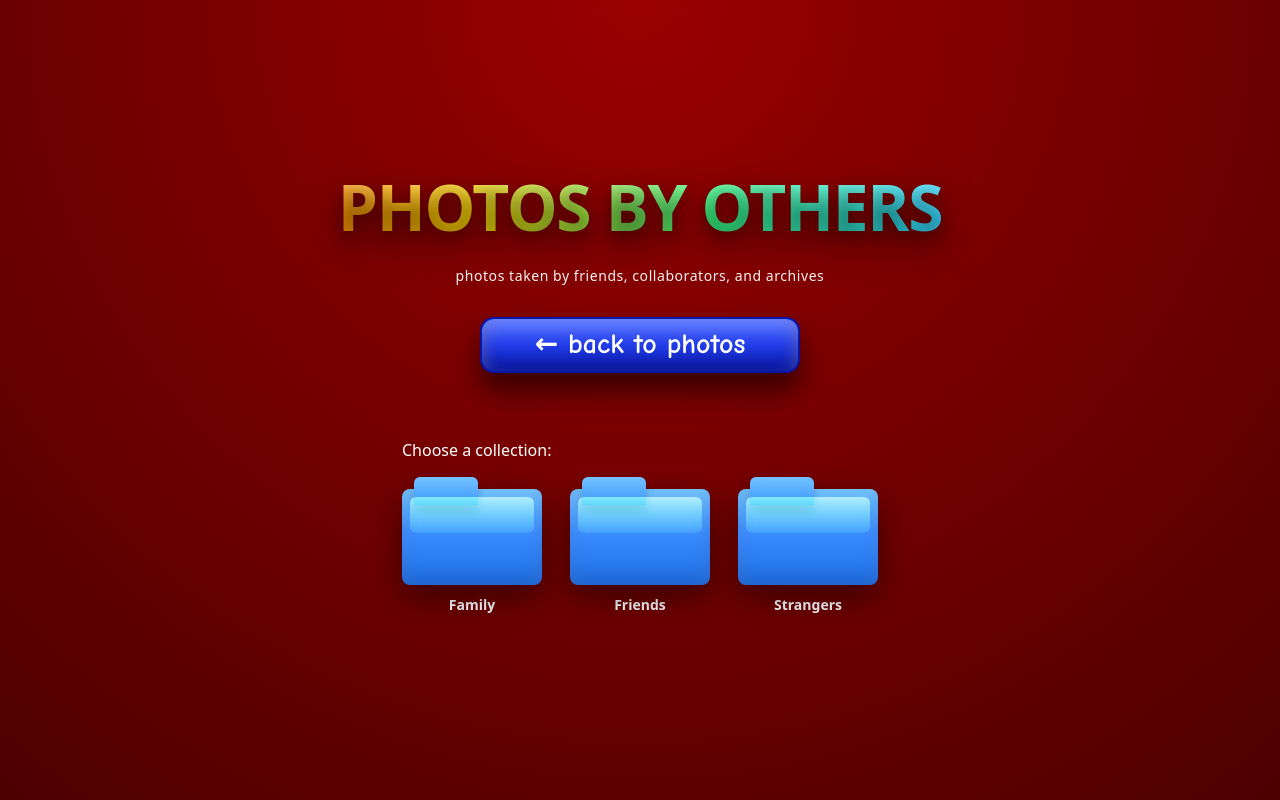
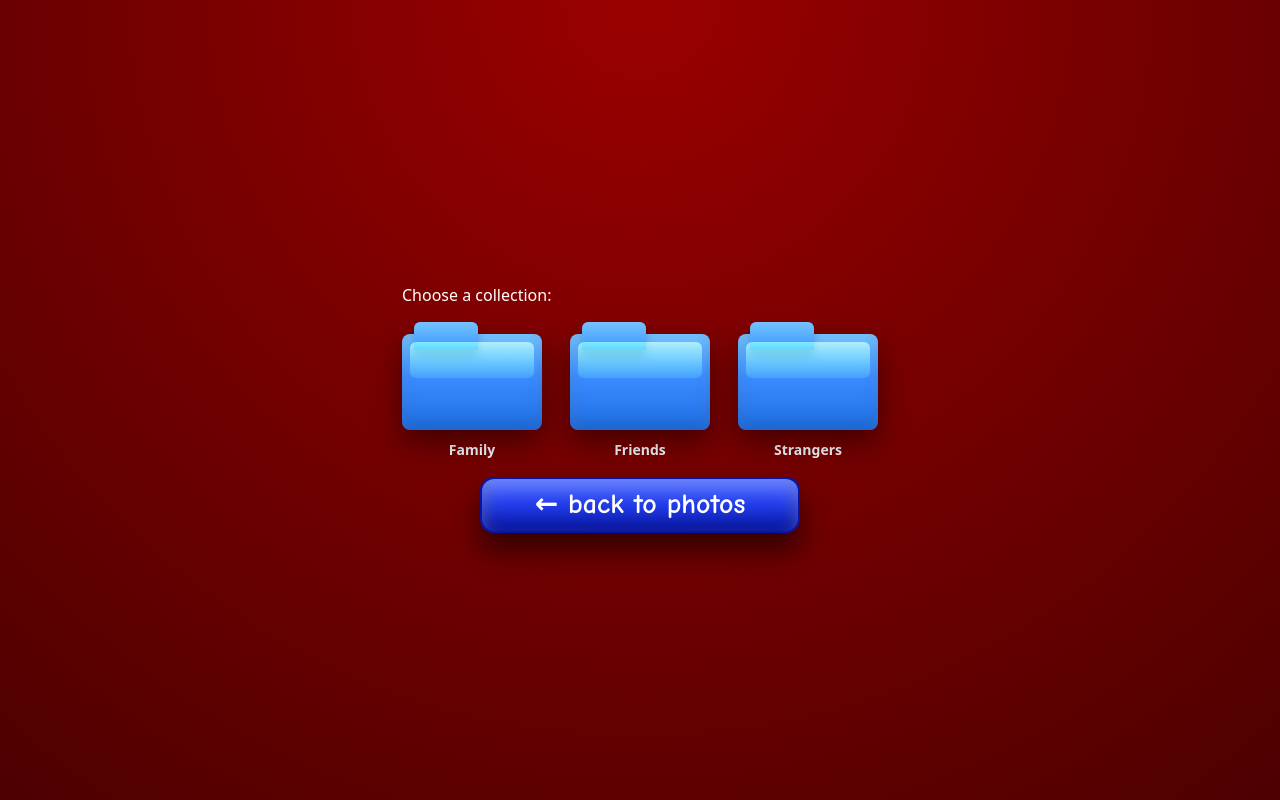
Before and after one commit to marysweetness/marysweetness, an Eleventy site: page photos/theirs/index.html in a window 1280 px wide. Built offline with nearby package versions, Linux system fonts and the light colour scheme; Eleventy itself is replaced by a stand-in of ours; files that its build step writes are made by us from their sources.

Commit message:
photos/theirs: remove title and subtitle; move back button under folders

```diff
--- a/photos/theirs/index.html
+++ b/photos/theirs/index.html
@@ -8,13 +8,6 @@
   </head>
   <body>
     <main class="center">
-      <div class="title" data-text="Photos By Others">Photos By Others</div>
-      <div class="subtitle">photos taken by friends, collaborators, and archives</div>
-
-      <nav class="stack">
-        <a class="button" href="/photos/">← back to photos</a>
-      </nav>
-
       <div style="max-width:900px; padding:24px;">
         <p>Choose a collection:</p>
 
@@ -34,6 +27,10 @@
             <div class="folder-label">Strangers</div>
           </a>
         </div>
+
+        <nav class="stack" style="margin-top:18px;">
+          <a class="button" href="/photos/">← back to photos</a>
+        </nav>
       </div>
     </main>
   </body>
```
